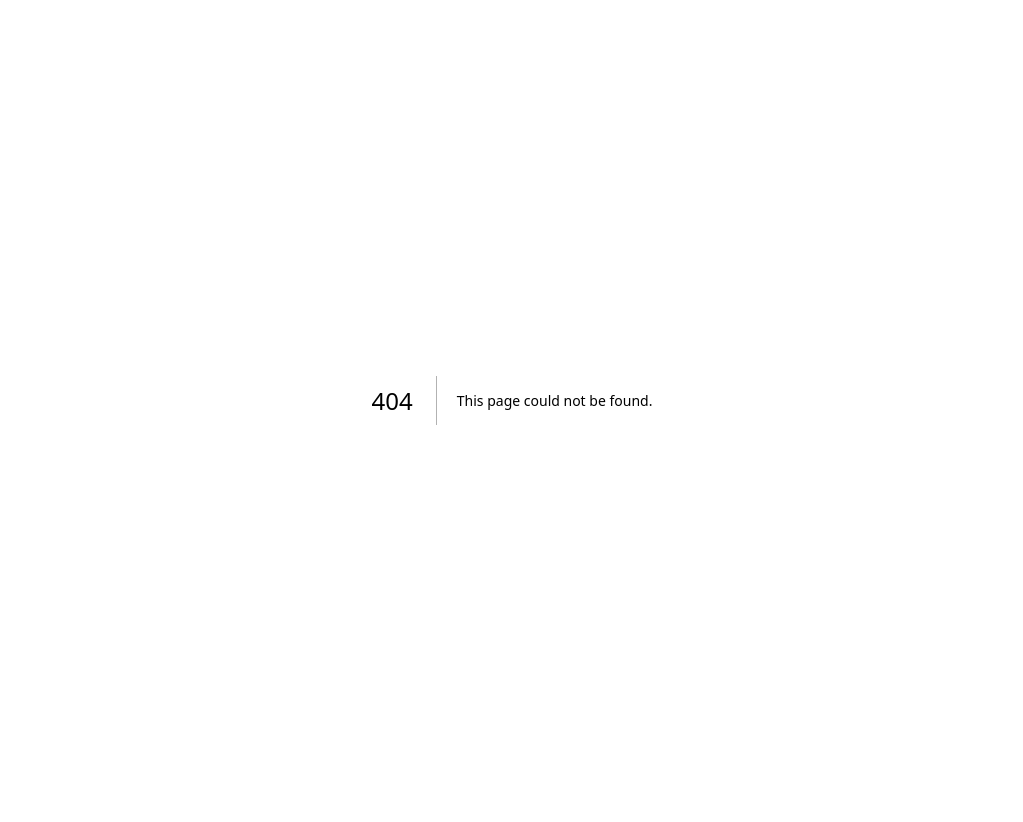
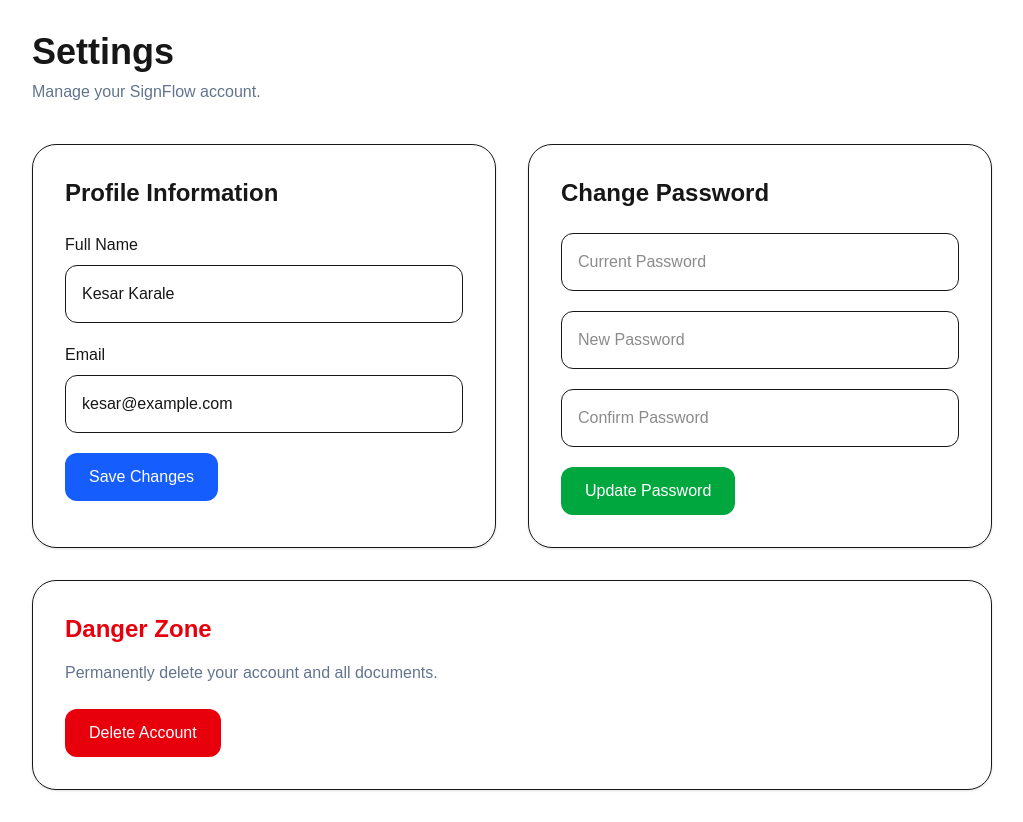
Before and after one commit to Kesarkarale/signflow, a Next.js app: page /settings in a window 1280 px wide. Before the commit this address had no page. Shown: the whole page, without its empty margins (128-1151 px from the left). Before the commit the page ends 800 px from the top, so only its background shows below. Built offline with nearby package versions, Linux system fonts and the light colour scheme.

Commit message:
Create page.tsx

```diff
--- /dev/null
+++ b/src/app/settings/page.tsx
@@ -0,0 +1,149 @@
+"use client";
+
+import { useState } from "react";
+
+export default function SettingsPage() {
+  const [name, setName] = useState("Kesar Karale");
+  const [email, setEmail] = useState("kesar@example.com");
+
+  return (
+    <div className="max-w-5xl mx-auto p-8">
+
+      <div className="mb-10">
+        <h1 className="text-4xl font-bold">
+          Settings
+        </h1>
+
+        <p className="text-slate-500 mt-2">
+          Manage your SignFlow account.
+        </p>
+      </div>
+
+      <div className="grid md:grid-cols-2 gap-8">
+
+        {/* Profile */}
+        <div className="bg-white rounded-3xl border shadow-sm p-8">
+          <h2 className="text-2xl font-semibold mb-6">
+            Profile Information
+          </h2>
+
+          <div className="space-y-5">
+
+            <div>
+              <label className="block mb-2 font-medium">
+                Full Name
+              </label>
+
+              <input
+                value={name}
+                onChange={(e) =>
+                  setName(e.target.value)
+                }
+                className="w-full border rounded-xl p-4"
+              />
+            </div>
+
+            <div>
+              <label className="block mb-2 font-medium">
+                Email
+              </label>
+
+              <input
+                value={email}
+                onChange={(e) =>
+                  setEmail(e.target.value)
+                }
+                className="w-full border rounded-xl p-4"
+              />
+            </div>
+
+            <button
+              className="
+              bg-blue-600
+              text-white
+              px-6
+              py-3
+              rounded-xl
+              hover:bg-blue-700
+              "
+            >
+              Save Changes
+            </button>
+
+          </div>
+        </div>
+
+        {/* Password */}
+        <div className="bg-white rounded-3xl border shadow-sm p-8">
+          <h2 className="text-2xl font-semibold mb-6">
+            Change Password
+          </h2>
+
+          <div className="space-y-5">
+
+            <input
+              type="password"
+              placeholder="Current Password"
+              className="w-full border rounded-xl p-4"
+            />
+
+            <input
+              type="password"
+              placeholder="New Password"
+              className="w-full border rounded-xl p-4"
+            />
+
+            <input
+              type="password"
+              placeholder="Confirm Password"
+              className="w-full border rounded-xl p-4"
+            />
+
+            <button
+              className="
+              bg-green-600
+              text-white
+              px-6
+              py-3
+              rounded-xl
+              hover:bg-green-700
+              "
+            >
+              Update Password
+            </button>
+
+          </div>
+        </div>
+
+      </div>
+
+      {/* Account Section */}
+
+      <div className="mt-8 bg-white rounded-3xl border shadow-sm p-8">
+
+        <h2 className="text-2xl font-semibold text-red-600 mb-4">
+          Danger Zone
+        </h2>
+
+        <p className="text-slate-500 mb-6">
+          Permanently delete your account and all documents.
+        </p>
+
+        <button
+          className="
+          bg-red-600
+          text-white
+          px-6
+          py-3
+          rounded-xl
+          hover:bg-red-700
+          "
+        >
+          Delete Account
+        </button>
+
+      </div>
+
+    </div>
+  );
+}
```
